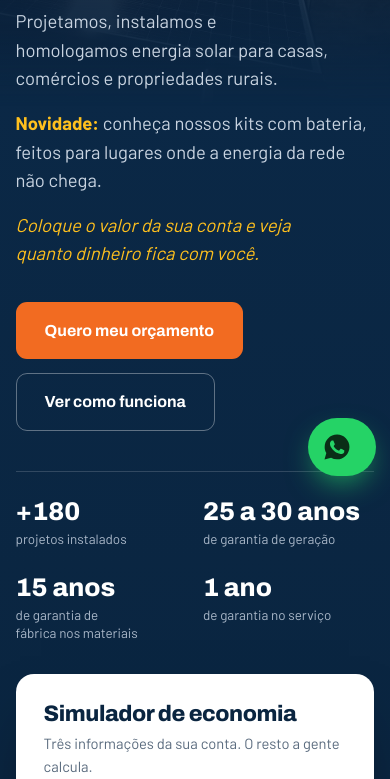
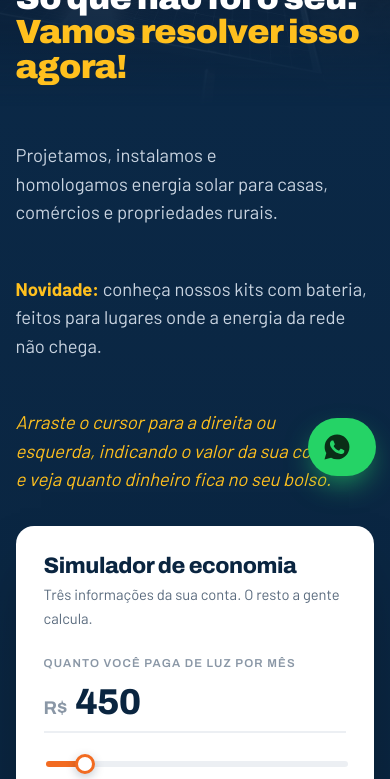
Before and after one commit to ehn96/Site-Tecnica-Energia-Solar, a plain HTML site: page index.html in a window 390 px wide. Shown: the part 354-1133 px from the top of the page. Drawn offline with Linux system fonts and the light colour scheme.

Commit message:
trocar posição simulador de economia no mobile

```diff
--- a/index.html
+++ b/index.html
@@ -485,6 +485,29 @@
         }
       }
 
+      /* MOBILE: sem botoes na hero, simulador logo apos a chamada e
+         numeros/garantias abaixo do simulador */
+      @media (max-width: 720px) {
+        .hero-in {
+          padding-top: 140px;
+        }
+        .hero-copy {
+          display: contents;
+        }
+        .hero .hero-acoes {
+          display: none;
+        }
+        .hero-sub + .hero-chamada {
+          margin-bottom: 0;
+        }
+        .hero-in .calc {
+          order: 1;
+        }
+        .hero-in .hero-nums {
+          order: 2;
+        }
+      }
+
       /* SIMULADOR */
       .calc {
         background: var(--branco);
@@ -1852,8 +1875,9 @@
               Energia solar para casa, comércio e propriedades rurais.
             </p>
             <h1>
-              Sua conta de luz já pagou um sistema solar.
-              <em>Só que não foi o seu.</em>
+              Sua conta de luz já pagou um sistema solar. <br />Só que não foi o
+              seu.
+              <em> Vamos resolver isso agora!</em>
             </h1>
 
             <p class="hero-sub">
@@ -1866,7 +1890,8 @@
               lugares onde a energia da rede não chega.
             </p>
             <p class="hero-sub hero-chamada">
-              Coloque o valor da sua conta e veja quanto dinheiro fica com você.
+              Arraste o cursor para a direita ou esquerda, indicando o valor da
+              sua conta e veja quanto dinheiro fica no seu bolso.
             </p>
             <div class="hero-acoes">
               <a class="btn btn-laranja" href="#contato">Quero meu orçamento</a>
```
